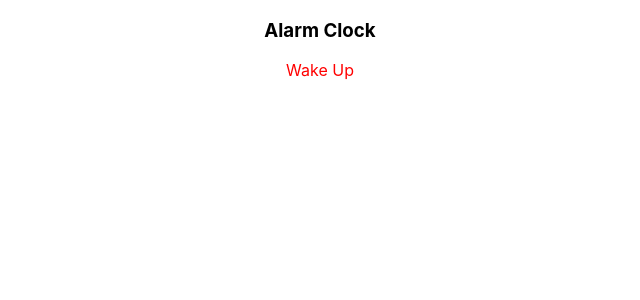
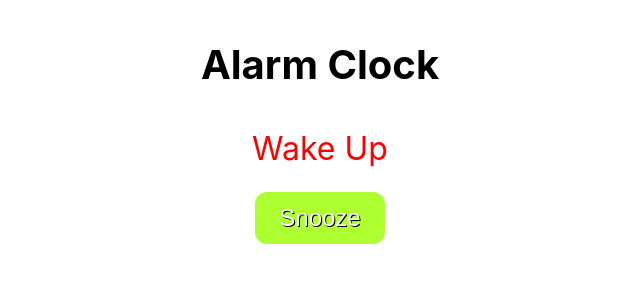
Before and after one commit to vijaygenius123/react_rxjs, a React (Create React App) app: page / in a window 1280 px wide. Shown: the top 300 px of the page, without its empty margins (320-960 px from the left). Built offline with nearby package versions, Linux system fonts and the light colour scheme.

Commit message:
Added Snooze Button & Subject

```diff
--- a/src/App.css
+++ b/src/App.css
@@ -2,8 +2,22 @@
   text-align: center;
 }
 
+h3{
+  font-size: 2.5em;
+}
 
 .display{
-  font-size: 1em;
+  font-size: 2em;
   color: red;
 }
+
+.snooze{
+  background-color: greenyellow;
+  font-size: 1.5em;
+  padding: 0.5em 1em;
+  border-radius: 0.5em;
+  border: none;
+  margin: 1em;
+  color: white;
+  text-shadow: 1px 1px #000;
+}
--- a/src/App.js
+++ b/src/App.js
@@ -1,6 +1,6 @@
 import React, {useState, useEffect} from 'react';
 import './App.css';
-import {concat, interval, of} from "rxjs";
+import {concat, interval, of, Subject} from "rxjs";
 import {scan, startWith, takeWhile} from "rxjs/operators";
 
 const countDown$ = interval(1000).pipe(
@@ -10,6 +10,10 @@ const countDown$ = interval(1000).pipe(
 )
 
 const observable$ = concat(countDown$, of("Wake Up"));
+
+const action$ = new Subject();
+
+action$.subscribe(console.log)
 
 function App() {
     const [state, setState] = useState();
@@ -21,6 +25,7 @@ function App() {
         <div className="App">
             <h3>Alarm Clock</h3>
           <div className="display">{state}</div>
+            <button className="snooze" onClick={() => action$.next('snooze')}>Snooze</button>
         </div>
     );
 }
```
